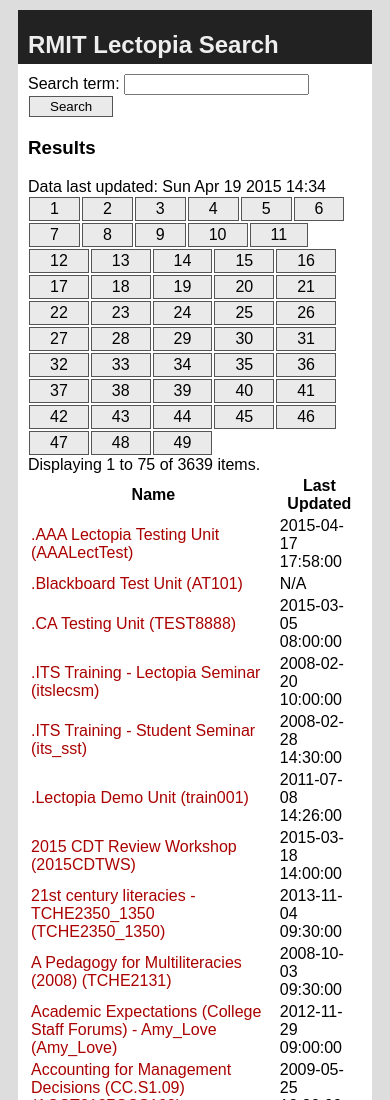
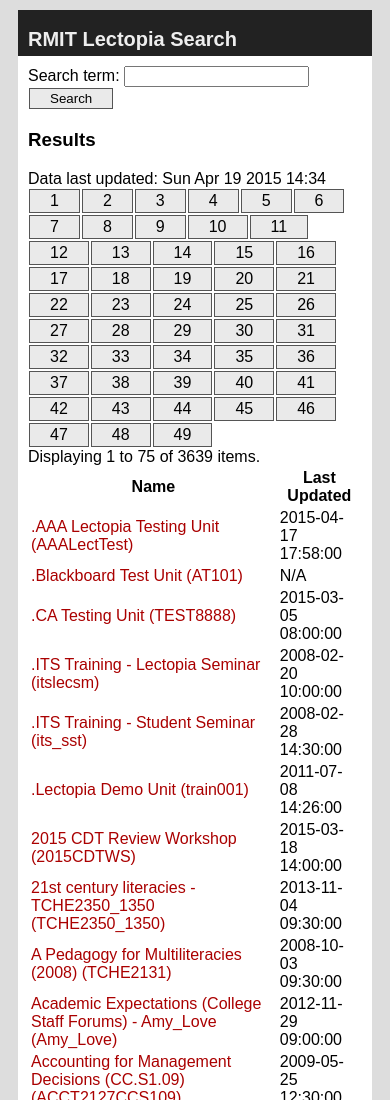
Before and after one commit to PakkuDon/RMITLectopiaSearch, a plain HTML site: page index.html in a window 390 px wide. Shown: the top 1100 px of the page. Drawn offline with nearby package versions, Linux system fonts and the light colour scheme.

Commit message:
Tried making pages mobile-friendly
- Added meta name="viewport" element to both pages.
- Switched to relative font-sizes.

```diff
--- a/index.html
+++ b/index.html
@@ -1,6 +1,7 @@
 <!DOCTYPE html>
 <html>
     <head>
+        <meta name="viewport" content="width=device-width, initial-scale=1">
         <title>RMIT Lectopia Search - Index</title>
         <link rel="stylesheet" href="style.css" />
         <script src="https://ajax.googleapis.com/ajax/libs/jquery/2.1.3/jquery.min.js"></script>
--- a/style.css
+++ b/style.css
@@ -1,6 +1,7 @@
 /* General */
 html {
     font-family: sans-serif;
+    font-size: 100%;
 }
 
 body {
@@ -23,7 +24,7 @@ header a, footer a {
 
 header h1 {
     font-weight: bold;
-    font-size: 24px;
+    font-size: 125%;
     padding-left: 5px;
     margin-bottom: 0px;
 }
```
Also changed, not shown: recordings.html (+2 -1 lines).
